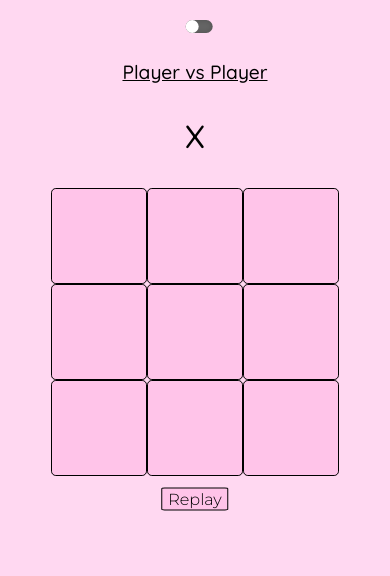
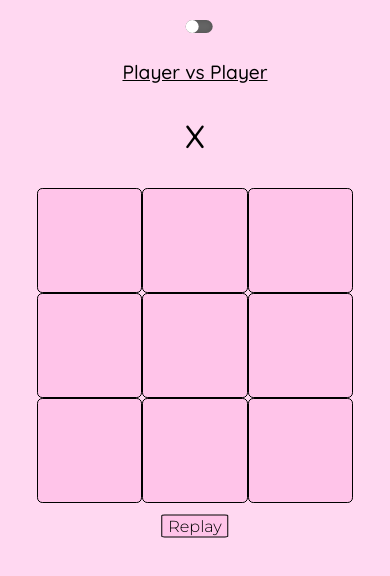
Before and after one commit to shameekbaranwal/tic-tac-toe, a plain HTML site: page index.html in a window 390 px wide. Both pictures are taken after a click on the button "Multiplayer". Shown: the part 72-648 px from the top of the page. Drawn offline with Linux system fonts and the light colour scheme.

Commit message:
Implemented vw and vh with media queries for fixing layout on iOS.

```diff
--- a/style.css
+++ b/style.css
@@ -247,9 +247,23 @@ a {
 
 .board {
 	display: grid;
-	grid-template-columns: 6em 6em 6em;
-	grid-template-rows: 6em 6em 6em;
+	/* grid-template-columns: 6em 6em 6em; */
+	/* grid-template-rows: 6em 6em 6em; */
 	justify-content: center;
+}
+
+@media only screen and (orientation: landscape) {
+	.board {
+		grid-template-columns: 20vh 20vh 20vh;
+		grid-template-rows: 20vh 20vh 20vh;
+	}
+}
+
+@media only screen and (orientation: portrait) {
+	.board {
+		grid-template-columns: 27vw 27vw 27vw;
+		grid-template-rows: 27vw 27vw 27vw;
+	}
 }
 
 .square {
```
